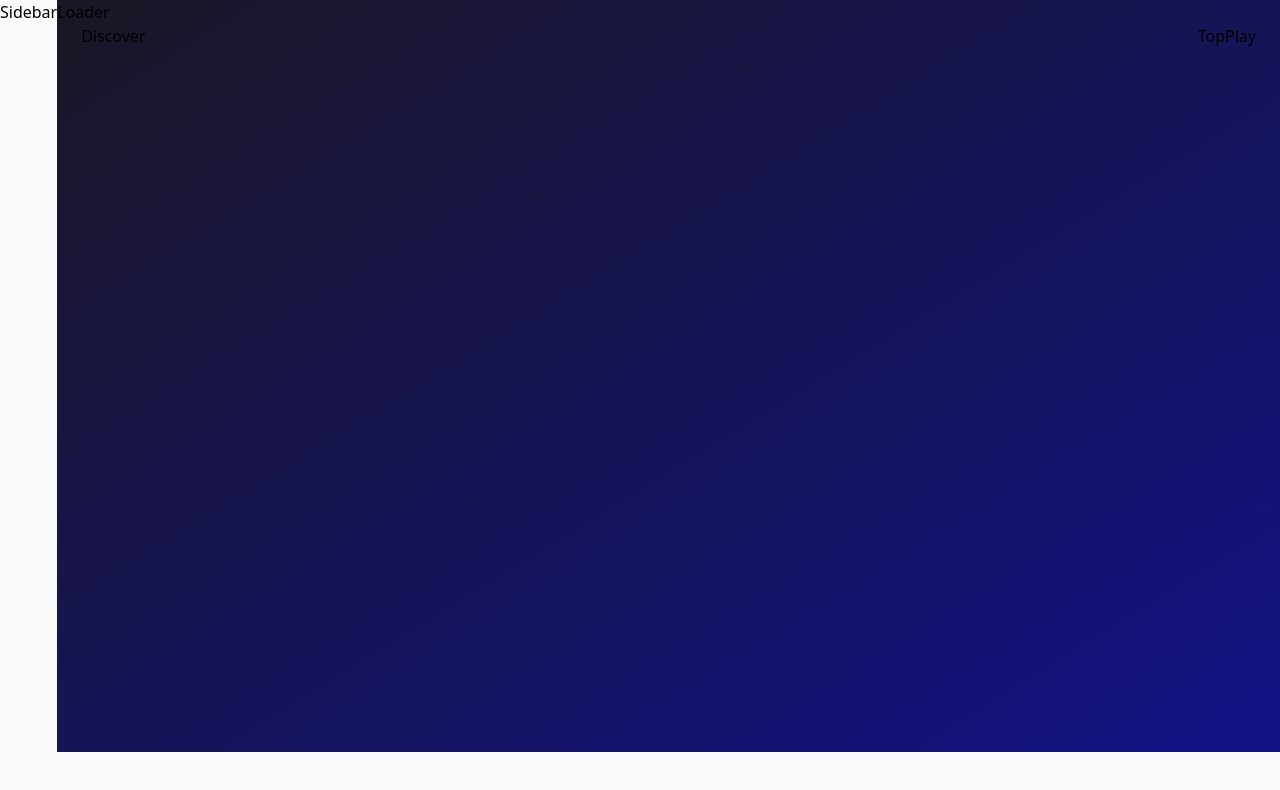
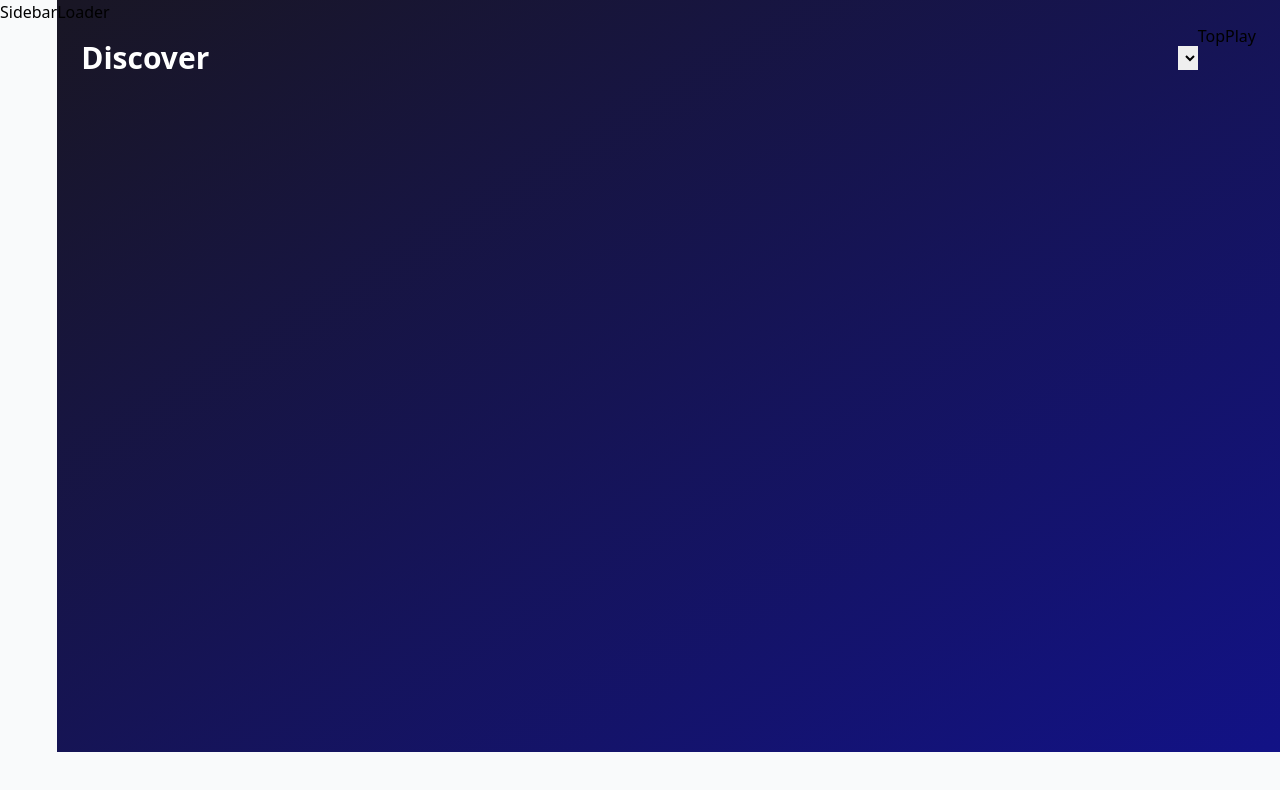
Before and after one commit to bezzantsam/spotify-clone-lyriks, a React (Vite) app: page / in a window 1280 px wide. Shown: the top 790 px of the page. Built offline with nearby package versions, Linux system fonts and the light colour scheme.

Commit message:
Discover basic

```diff
--- a/src/pages/Discover.jsx
+++ b/src/pages/Discover.jsx
@@ -1,3 +1,17 @@
-const Discover = () => <div>Discover</div>;
+import { Error, Loader, SongCard } from "../components";
+import { genres } from "../assets/constants";
+
+const Discover = () => {
+  console.log(genres);
+
+  return (
+    <div className="flex flex-col">
+      <div className="flex flex-col items-center justify-between w-full mt-4 mb-10 sm:flex-row">
+        <h2 className="text-3xl font-bold text-left text-white">Discover</h2>
+        <select></select>
+      </div>
+    </div>
+  );
+};
 
 export default Discover;
```
Also changed, not shown: 1 other file (tests, documents, lock files or other folders).
